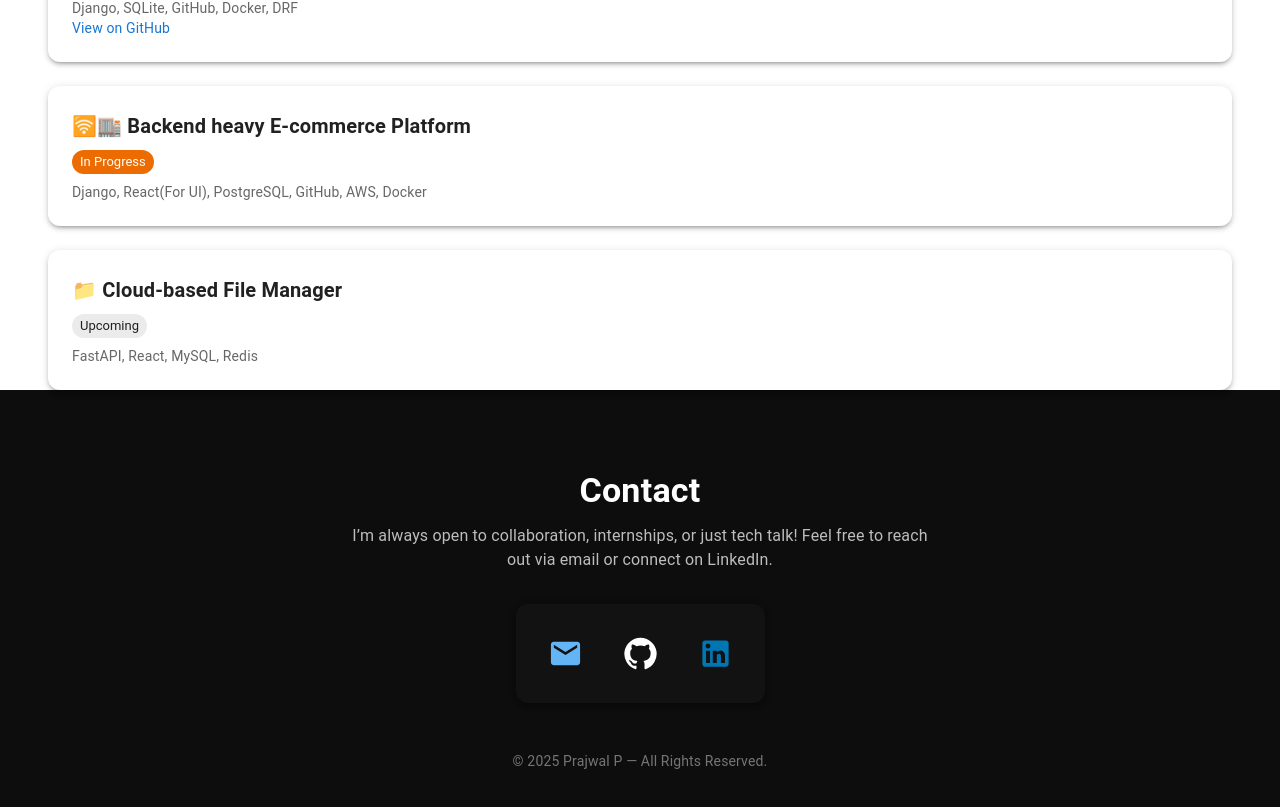
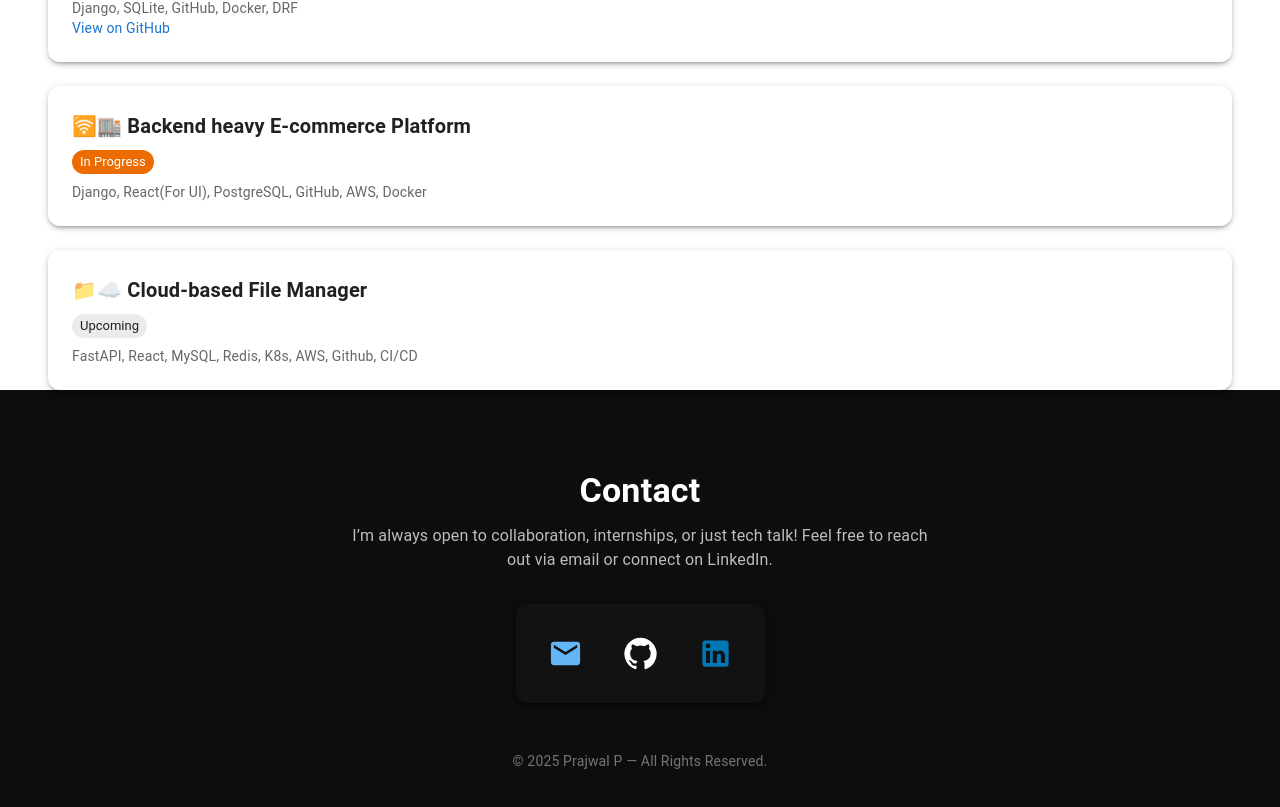
Before and after one commit to PrajwalP-git/portfolio, a Next.js app: page / in a window 1280 px wide. Shown: the part 1776-2583 px from the top of the page. Built offline with nearby package versions, Linux system fonts and the light colour scheme.

Commit message:
removed addtional lines

```diff
--- a/src/app/components/Projects.jsx
+++ b/src/app/components/Projects.jsx
@@ -38,10 +38,6 @@ const projects = [
     status: "Upcoming",
     stack: "FastAPI, React, MySQL, Redis, K8s, AWS, Github, CI/CD",
     emoji: "📁☁️",
-
-    stack: "FastAPI, React, MySQL, Redis",
-    emoji: "📁",
-
   },
 ];
 
```
